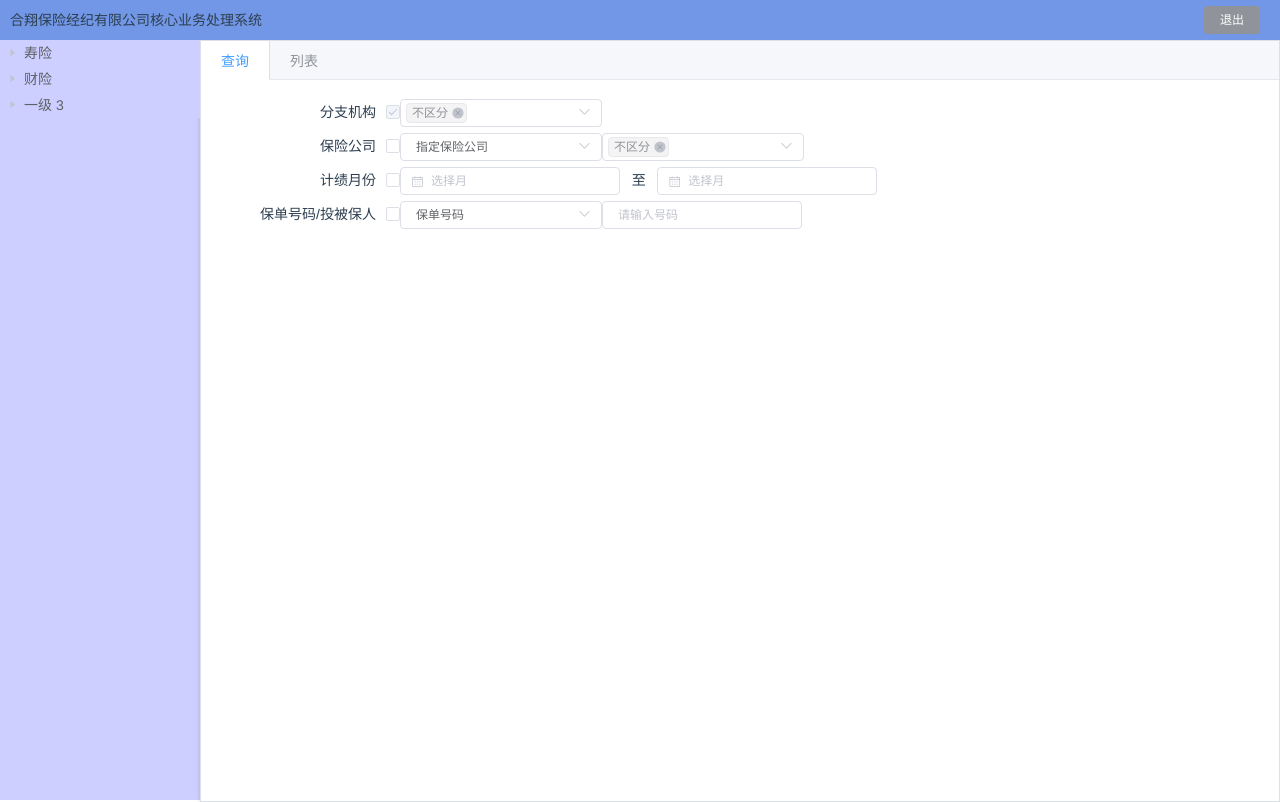
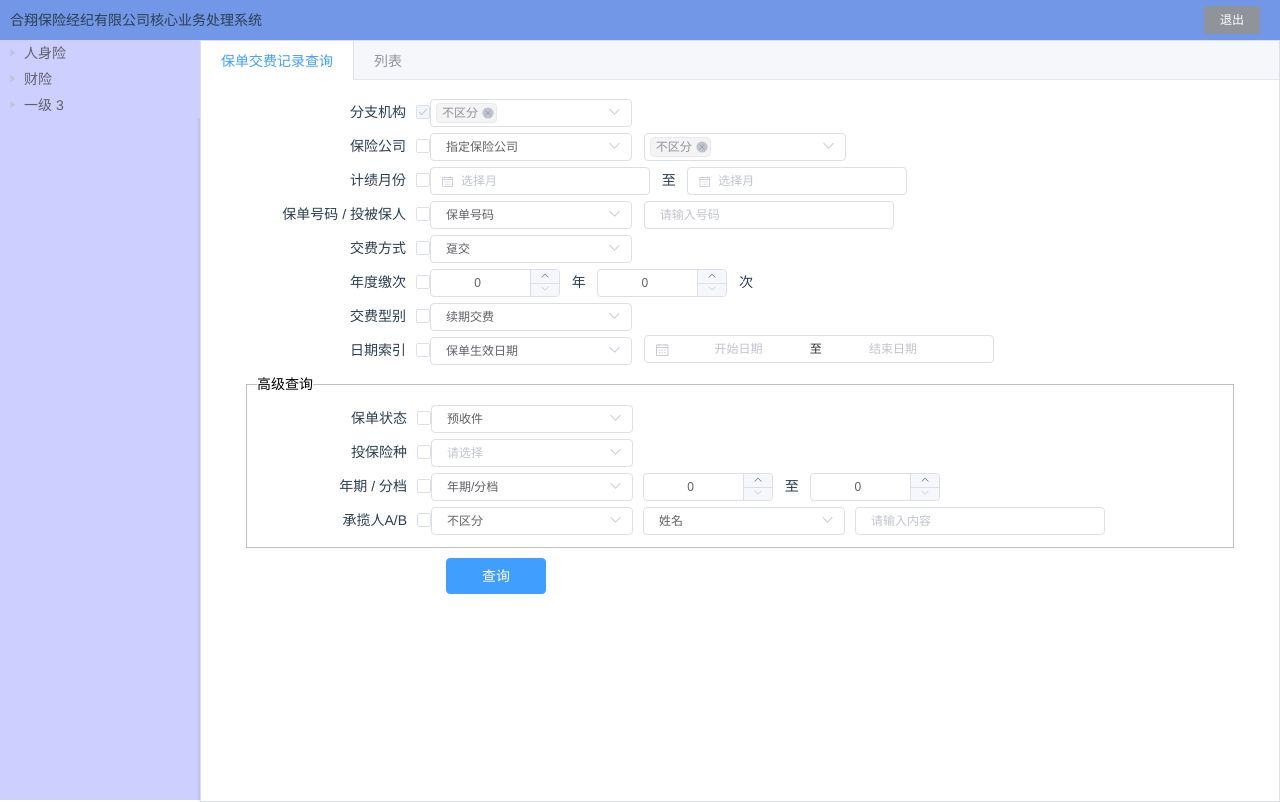
Before and after one commit to 11111112222222/allfly, a Vue app: page /#/user/payRecord in a window 1280 px wide. Built offline with nearby package versions, Linux system fonts and the light colour scheme.

Commit message:
保单交费记录查询

```diff
--- a/src/components/User/User.vue
+++ b/src/components/User/User.vue
@@ -28,17 +28,19 @@ export default {
   data() {
     return {
       menu: [{
-          label: '寿险',
+          label: '人身险',
           children: [{
-            label: '寿险受理作业',
+            label: '保单受理作业',
           },{
             label: '新契约受理报表',
           },{
-            label: '寿险交费记录查询',
+            label: '保单交费记录查询',
+          },{
+            label: '保单回执回销录入',
           },{
             label: '续期应收自动化作业',
           },{
-            label: '寿险保单及客户数据导入',
+            label: '保单及客户数据导入',
           }]
         }, {
           label: '财险',
@@ -82,13 +84,13 @@ export default {
     handleNodeClick(data) {
         //console.log(data.label);
         switch (data.label) {
-          case "寿险受理作业":
+          case "保单受理作业":
             this.$router.push({ path: '/user/orderAccept' });
             break;
           case "新契约受理报表":
             this.$router.push({ path: '/user/newOrder' });
             break;
-          case "寿险交费记录查询":
+          case "保单交费记录查询":
             this.$router.push({ path: '/user/payRecord' });
             break;
           default:
--- a/src/components/order/PayRecord.vue
+++ b/src/components/order/PayRecord.vue
@@ -1,15 +1,16 @@
 <template>
  <div class="page" style="height:100%">
     <el-tabs type="border-card" style="height:100%">
-        <el-tab-pane label="查询">
+        <el-tab-pane label="保单交费记录查询">
             <div class="search">
+                <form action="">
                 <div>
                     <div class="title">分支机构</div>
                     <div class="content">
-                        <el-checkbox v-model="branchChecked" disabled></el-checkbox>
+                        <el-checkbox v-model="branchChecked" disabled class="checkbox"></el-checkbox>
                         <el-select
                             size="mini"
-                            v-model="branchSelected"
+                            v-model="branchSel"
                             multiple
                             collapse-tags
                             @change="handleSelectChange">
@@ -24,19 +25,17 @@
                 <div>
                     <div class="title">保险公司</div>
                     <div class="content">
-                        <el-checkbox v-model="insurChecked"></el-checkbox>
-                        <el-select
-                            size="mini"
-                            v-model="compSort">
+                        <el-checkbox v-model="insurChecked" class="checkbox"></el-checkbox>
+                        <el-select size="mini" v-model="compSort">
                             <el-option
                             v-for="item in sortOpt"
                             :key="item.value"
                             :value="item.value">
                             </el-option>
-                        </el-select>
+                        </el-select>&nbsp;&nbsp;
                         <el-select
                             size="mini"
-                            v-model="compSelected"
+                            v-model="compSel"
                             multiple
                             collapse-tags
                             @change="handleSelectChange">
@@ -51,28 +50,162 @@
                 <div>
                     <div class="title">计绩月份</div>
                     <div class="content">
-                        <el-checkbox v-model="scoreChecked" ></el-checkbox>
+                        <el-checkbox v-model="scoreChecked" class="checkbox" ></el-checkbox>
                         <el-date-picker v-model="scoreStart" type="month" size="mini" placeholder="选择月"> </el-date-picker>
                         &nbsp;&nbsp;至&nbsp;&nbsp;
                         <el-date-picker v-model="scoreEnd" type="month" size="mini" placeholder="选择月"></el-date-picker>
                     </div>
                 </div>
                 <div>
-                    <div class="title">保单号码/投被保人</div>
+                    <div class="title">保单号码 / 投被保人</div>
                     <div class="content">
-                        <el-checkbox v-model="orderNumChecked"></el-checkbox>
-                        <el-select
-                            size="mini"
-                            v-model="orderSort">
+                        <el-checkbox v-model="orderNumChecked" class="checkbox"></el-checkbox>
+                        <el-select size="mini" v-model="orderSort">
                             <el-option
                             v-for="item in orderOpt"
                             :key="item.value"
                             :value="item.value">
                             </el-option>
-                        </el-select>
-                        <el-input v-model="numInput" size="mini" placeholder="请输入号码" style="width:200px"></el-input>
+                        </el-select>&nbsp;&nbsp;
+                        <el-input v-model="numInput" size="mini" placeholder="请输入号码" style="width:250px"></el-input>
                     </div>
                 </div>
+                <div>
+                    <div class="title">交费方式</div>
+                    <div class="content">
+                        <el-checkbox v-model="payWay" class="checkbox"></el-checkbox>
+                        <el-select size="mini" v-model="paySel">
+                            <el-option
+                            v-for="item in payOpt"
+                            :key="item.value"
+                            :value="item.value">
+                            </el-option>
+                        </el-select>
+                    </div>
+                </div>
+                <div>
+                    <div class="title">年度缴次</div>
+                    <div class="content">
+                        <el-checkbox v-model="annualTimes" class="checkbox"></el-checkbox>
+                        <el-input-number v-model="yearNum" controls-position="right" :min="0" :max="100" size="mini"></el-input-number>
+                        &nbsp;&nbsp;年&nbsp;&nbsp;
+                        <el-input-number v-model="timeNum" controls-position="right" :min="0" :max="100" size="mini"></el-input-number>
+                        &nbsp;&nbsp;次&nbsp;&nbsp;
+                    </div>
+                </div>
+                <div>
+                    <div class="title">交费型别</div>
+                    <div class="content">
+                        <el-checkbox v-model="payType" class="checkbox" ></el-checkbox>
+                        <el-select size="mini" v-model="typeSel">
+                            <el-option
+                            v-for="item in typeOpt"
+                            :key="item.value"
+                            :value="item.value">
+                            </el-option>
+                        </el-select>
+                    </div>
+                </div>
+                <div>
+                    <div class="title">日期索引</div>
+                    <div class="content">
+                        <el-checkbox v-model="dateIndex" class="checkbox"></el-checkbox>
+                        <el-select size="mini" v-model="indexSel">
+                            <el-option
+                            v-for="item in dateOpt"
+                            :key="item.value"
+                            :value="item.value">
+                            </el-option>
+                        </el-select>&nbsp;&nbsp;
+                        <el-date-picker
+                        v-model="dateSel"
+                        type="daterange"
+                        size="mini"
+                        range-separator="至"
+                        start-placeholder="开始日期"
+                        end-placeholder="结束日期">
+                        </el-date-picker>
+                    </div>
+                </div>
+                <fieldset>
+                    <legend>高级查询</legend>
+                    <div style="margin-left:-10px;">
+                        <div>
+                            <div class="title">保单状态</div>
+                            <div class="content">
+                                <el-checkbox v-model="orderState" class="checkbox"></el-checkbox>
+                                <el-select size="mini" v-model="stateSel">
+                                    <el-option
+                                    v-for="item in stateOpt"
+                                    :key="item.value"
+                                    :value="item.value">
+                                    </el-option>
+                                </el-select>
+                            </div>
+                        </div>
+                        <div>
+                            <div class="title">投保险种</div>
+                            <div class="content">
+                                <el-checkbox v-model="insurType" class="checkbox"></el-checkbox>
+                                <el-select size="mini" v-model="insurTypeSel">
+                                    <el-option
+                                    v-for="item in insurTypeOpt"
+                                    :key="item.value"
+                                    :value="item.value">
+                                    </el-option>
+                                </el-select>
+                            </div>
+                        </div>
+                        <div>
+                            <div class="title">年期 / 分档</div>
+                            <div class="content">
+                                <el-checkbox v-model="subYear" class="checkbox"></el-checkbox>
+                                <el-select size="mini" v-model="subYearSel" @change="yearSelectChange">
+                                    <el-option
+                                    v-for="item in subYearOpt"
+                                    :key="item.value"
+                                    :value="item.value">
+                                    </el-option>
+                                </el-select>
+                                <div class="inputNum">
+                                    <div id="subYearNum" v-show="subYearShow">
+                                        <el-input-number v-model="subYearStart" controls-position="right" :min="0" :max="100" size="mini"></el-input-number>
+                                        &nbsp;&nbsp;至&nbsp;&nbsp;
+                                        <el-input-number v-model="subYearEnd" controls-position="right" :min="0" :max="100" size="mini"></el-input-number>
+                                    </div>
+                                    <div id="oldYearNum" v-show="!subYearShow">
+                                        <el-input-number v-model="oldYearNum" controls-position="right" :min="0" :max="100" size="mini"></el-input-number>
+                                        &nbsp;&nbsp;岁&nbsp;&nbsp;
+                                    </div>
+                                </div>
+
+                            </div>
+                        </div>
+                        <div>
+                            <div class="title">承揽人A/B</div>
+                            <div class="content">
+                                <el-checkbox v-model="principal" class="checkbox"></el-checkbox>
+                                <el-select size="mini" v-model="principalSel">
+                                    <el-option
+                                    v-for="item in principalOpt"
+                                    :key="item.value"
+                                    :value="item.value">
+                                    </el-option>
+                                </el-select>
+                                <el-select size="mini" v-model="perConditionSel" style="margin:0 10px">
+                                    <el-option
+                                    v-for="item in perConditionOpt"
+                                    :key="item.value"
+                                    :value="item.value">
+                                        </el-option>
+                                </el-select>
+                                <el-input v-model="principalInput" size="mini" placeholder="请输入内容" style="width:250px"></el-input>
+                            </div>
+                        </div>
+                    </div>
+                </fieldset>
+                <el-button type="primary" size="medium" class="searchBtn">查询</el-button>
+            </form>
             </div>
         </el-tab-pane>
         <el-tab-pane label="列表">列表</el-tab-pane>
@@ -89,24 +222,16 @@ export default {
           value: '不区分',
         }, {
           value: '选项2',
-        }, {
-          value: '选项3',
-        }, {
-          value: '选项4',
-        }, {
-          value: '选项5',
         }],
-    branchSelected: ["不区分"],
+    branchSel: ["不区分"],
     insurChecked:false,
-    sortOpt:[
-       {
+    sortOpt:[{
           value: '指定保险公司',
         }, {
           value: '所有寿险公司',
         }, {
           value: '所有产险公司',
-        }
-    ],
+        }],
     compSort:'指定保险公司',
     compOpt: [{
           value: '不区分',
@@ -119,14 +244,13 @@ export default {
         }, {
           value: '选项5',
         }],
-    compSelected:["不区分"],
+    compSel:["不区分"],
     scoreChecked:false,
     scoreStart:'',
     scoreEnd:'',
     orderNumChecked:false,
     orderSort:'保单号码',
-    orderOpt:[
-       {
+    orderOpt:[{
           value: '保单号码',
         }, {
           value: '相关其他号码',
@@ -138,9 +262,96 @@ export default {
           value: '被保人姓名',
         }, {
           value: '被保人证件代码',
-        }
-    ],
-    numInput:""
+        }],
+    numInput:"",
+    payWay:false,
+    paySel:'趸交',
+    payOpt:[{
+          value: '趸交',
+        }, {
+          value: '年交',
+        }, {
+          value: '半年交',
+        }, {
+          value: '季交',
+        }, {
+          value: '月交',
+        }],
+    annualTimes:false,
+    yearNum:"0",
+    timeNum:"0",
+    payType:false,
+    typeSel:'续期交费',
+    typeOpt:[{
+          value: '续期交费',
+        }, {
+          value: '新契约交费',
+        }, {
+          value: '契撤解约',
+        }, {
+          value: '契约变更',
+        }],
+    dateIndex:false,
+    indexSel:'保单生效日期',
+    dateOpt:[{
+          value: '保单生效日期',
+        }, {
+          value: '交费日期',
+        }, {
+          value: '险种生效日期',
+        }],
+    dateSel:'',
+    orderState:false,
+    stateSel:'预收件',
+    stateOpt:[{
+          value: '预收件',
+        }, {
+          value: '承保件',
+        }, {
+          value: '契撤件',
+        }, {
+          value: '停效件',
+        }, {
+          value: '失效件',
+        }, {
+          value: '解约件',
+        }, {
+          value: '终止件',
+        }, {
+          value: '新保',
+        }, {
+          value: '续保',
+        }],
+    insurType:false,
+    insurTypeSel:'',
+    insurTypeOpt:[],
+    subYear:false,
+    subYearSel:'年期/分档',
+    subYearOpt:[{
+          value: '年期/分档',
+        }, {
+          value: '缴费至',
+        }],
+    subYearStart:'0',
+    subYearEnd:'0',
+    oldYearNum:'0',
+    subYearShow:true,
+    principal:false,
+    principalSel:'不区分',
+    principalOpt:[{
+          value: '不区分',
+        }, {
+          value: 'A',
+        }, {
+          value: 'B',
+        }],
+    perConditionSel:'姓名',
+    perConditionOpt:[{
+          value: '姓名',
+        }, {
+          value: '员工编号',
+        }],
+    principalInput:''
  }
  },
  components: {
@@ -153,6 +364,13 @@ export default {
          }else if(value.indexOf("不区分")!=-1){
             value.splice(value.indexOf("不区分"),1)
          }
+     },
+     yearSelectChange(value){
+         if(value=="年期/分档"){
+            this.subYearShow=true;
+         }else{
+            this.subYearShow=false;
+         }
      }
  }
 }
@@ -161,6 +379,7 @@ export default {
 <style scoped lang="scss">
     .search{
         text-align: left;
+        padding:0 30px;
     }
     .title{
         display: inline-block;
@@ -170,6 +389,28 @@ export default {
     }
     .content{
         display: inline-block;
+        .inputNum{
+            display: inline-block;
+            margin-left:10px;
+        }
 
     }
+    .checkbox{
+        margin-right:10px;
+    }
+    fieldset {
+        padding: 10px 0 10px 10px;
+        margin:10px 0;
+        border: 1px solid silver;
+    }
+    // legend {
+    //     padding: .5em;
+    //     border: 0;
+    //     width: auto;
+    // }
+    .searchBtn{
+        width:100px;
+        margin-left:200px;
+    }
+
 </style>
```
